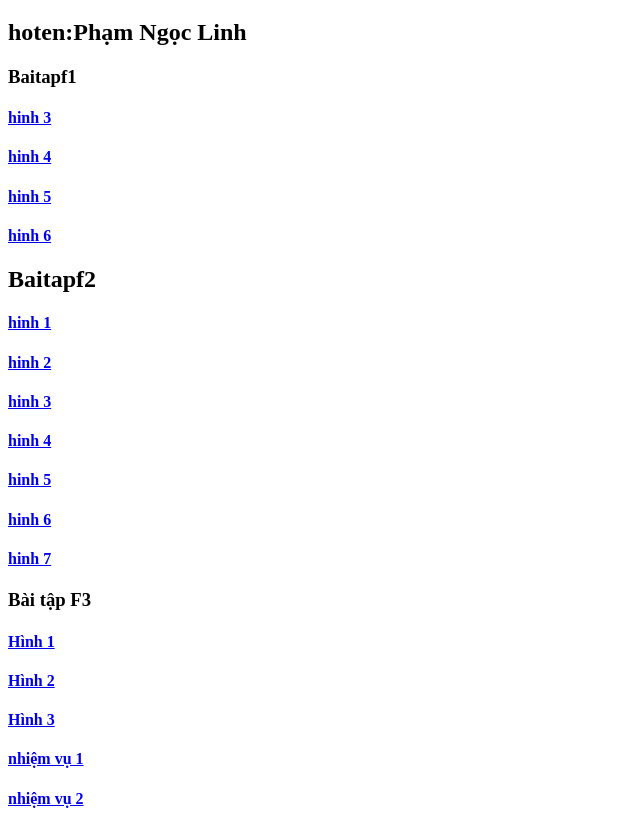
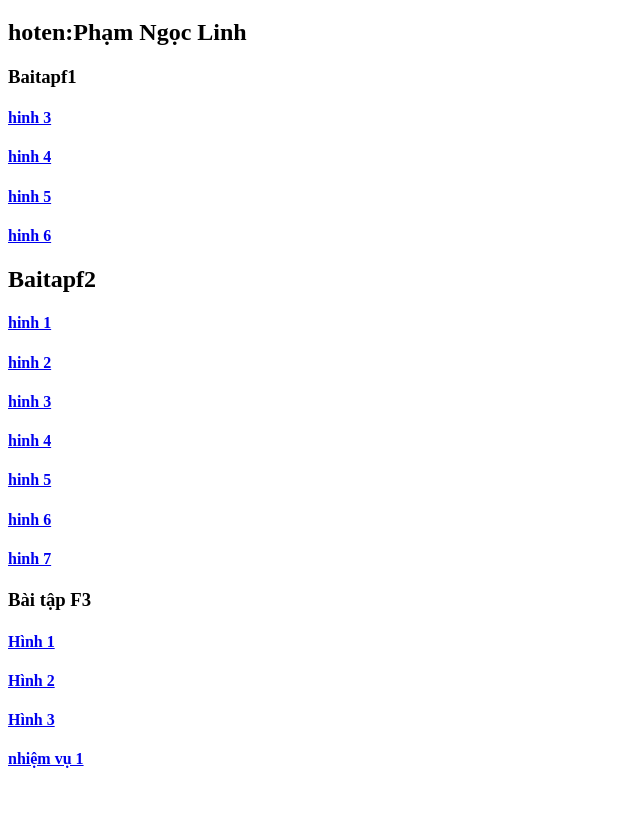
Before and after one commit to pnglinh-1011/nglinh.github.io, a plain HTML site: page index.html in a window 1280 px wide. Shown: the part 61-890 px from the top of the page, without its empty margins (0-640 px from the left). After the commit the page ends 851 px from the top, so only its background shows below. Drawn offline with Linux system fonts and the light colour scheme.

Commit message:
Update index.html

```diff
--- a/index.html
+++ b/index.html
@@ -25,6 +25,5 @@
     <h4><a href="D:\12a7-linh\baitapf3\hinh2.html">Hình 2</a></h4>
     <h4><a href="D:\12a7-linh\baitapf3\hinh3.html">Hình 3</a></h4>
     <h4><a href="baitapf3/nhiemvu1.html">nhiệm vụ 1</a></h4>
-    <h4><a href="nhiệm vụ 2/kyyeu.html">nhiệm vụ 2</a></h4>
 </body>
 </html>
```
